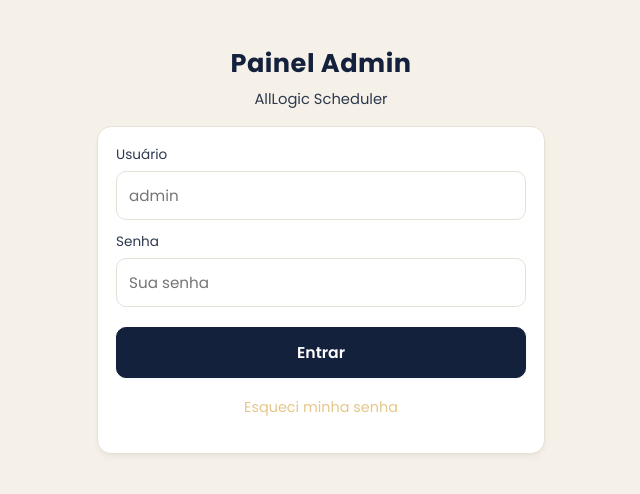
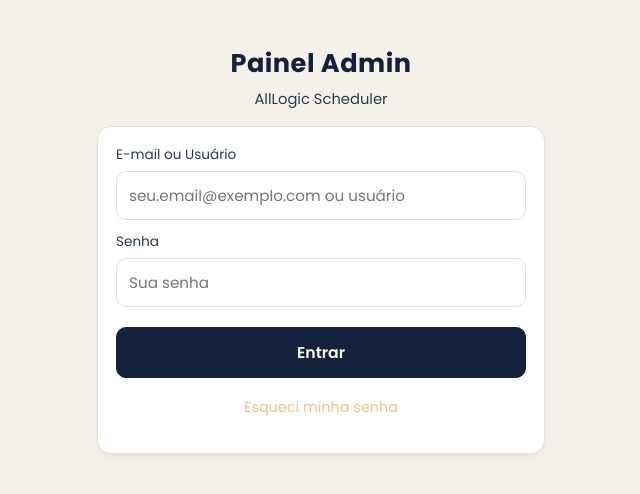
Before and after one commit to lucasdresler/alllogic-scheduler, a Flask app: page /admin/login in a window 1280 px wide. Shown: the top 494 px of the page, without its empty margins (319-959 px from the left). Run offline with Flask 3, Linux system fonts and the light colour scheme; data that the repository does not hold is empty; some libraries are stand-ins or nearby versions.

Commit message:
feat: adiciona dica de divulgacao na bio e esclarece login por e-mail

```diff
--- a/templates/admin_dashboard.html
+++ b/templates/admin_dashboard.html
@@ -32,6 +32,9 @@
                 </p>
                 <div style="margin-top: 0.4rem; display: inline-flex; align-items: center; background: #fff; border: 1px solid #cbd5e1; border-radius: 6px; padding: 0.3rem 0.65rem; font-size: 0.83rem; font-family: monospace; color: #2563eb; max-width: 100%; overflow: hidden; text-overflow: ellipsis; white-space: nowrap;">
                     <span id="texto-link-agendamento">{{ url_publica_agendamento }}</span>
+                </div>
+                <div style="margin-top: 0.6rem; display: inline-flex; align-items: center; gap: 0.4rem; font-size: 0.82rem; color: #1e40af; background: rgba(59, 130, 246, 0.08); padding: 0.4rem 0.75rem; border-radius: 6px; border-left: 3px solid #2563eb;">
+                    <span>💡 <strong>Dica:</strong> Divulgue sua página de agendamento na bio do seu Instagram ou no WhatsApp</span>
                 </div>
             </div>
             <div style="display: flex; align-items: center; gap: 0.6rem;">
--- a/templates/admin_login.html
+++ b/templates/admin_login.html
@@ -25,8 +25,8 @@
     <div class="card">
         <form method="POST" action="{{ url_for('admin_login') }}">
             <input type="hidden" name="csrf_token" value="{{ csrf_token() }}">
-            <label for="usuario">Usuário</label>
-            <input type="text" id="usuario" name="usuario" placeholder="admin" autocomplete="username" required>
+            <label for="usuario">E-mail ou Usuário</label>
+            <input type="text" id="usuario" name="usuario" placeholder="seu.email@exemplo.com ou usuário" autocomplete="username" required>
 
             <label for="senha">Senha</label>
             <input type="password" id="senha" name="senha" placeholder="Sua senha" autocomplete="current-password" required>
--- a/templates/agillex.html
+++ b/templates/agillex.html
@@ -240,6 +240,9 @@
                         <input type="email" id="email" name="email"
                                value="{{ valores.get('email', '') }}"
                                placeholder="seu.email@empresa.com.br" required maxlength="120" autocomplete="username">
+                        <small style="display: block; margin-top: 4px; color: #64748b; font-size: 0.8rem;">
+                            💡 Você usará este e-mail e sua senha para acessar o painel de agendamentos.
+                        </small>
                     </div>
 
                     <div class="campo-grupo">
```
